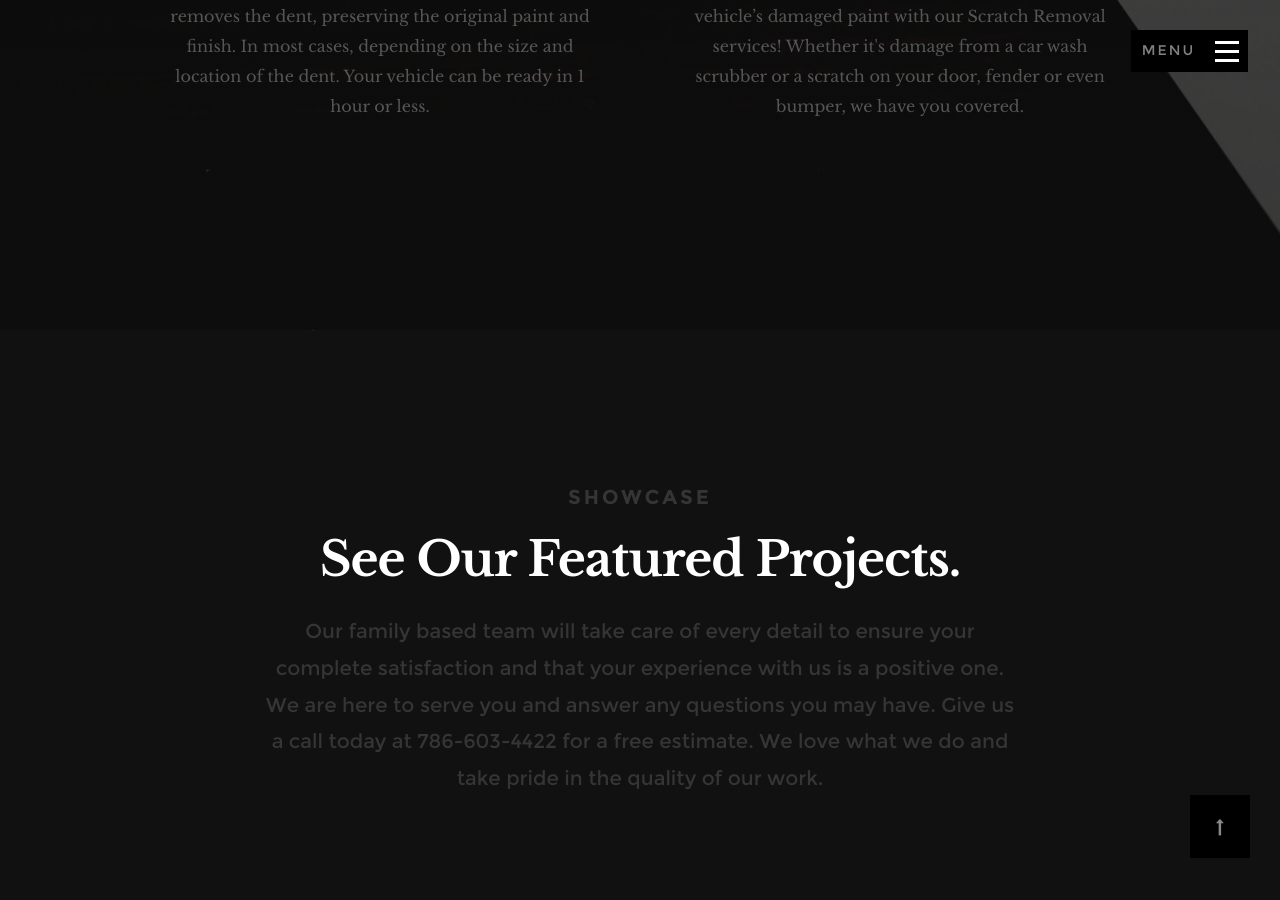
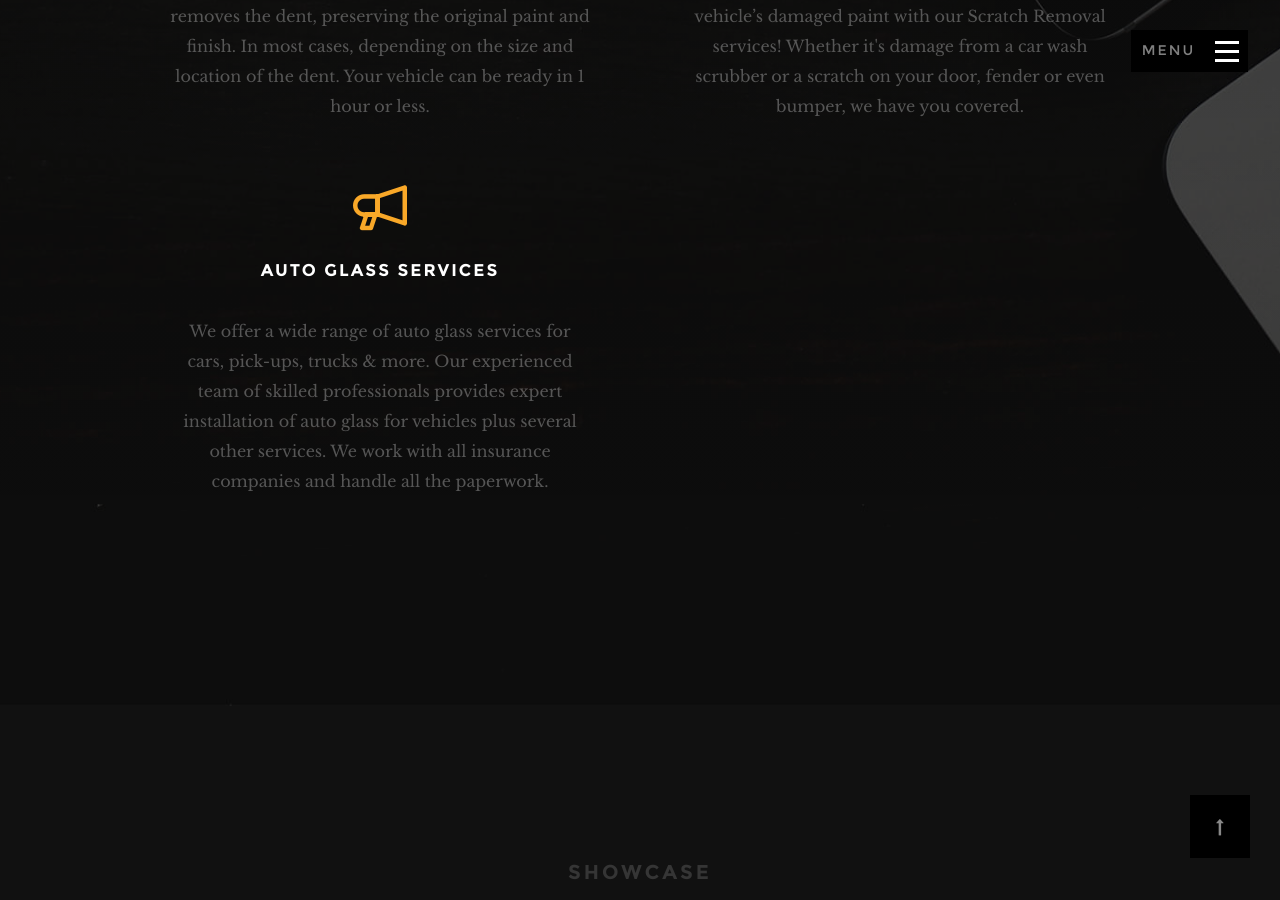
Before and after one commit to julioarhernandez/trujillosrepairs, a Jekyll site: the page built from pages/index.html, in a window 1280 px wide and 900 px high, scrolled down 2903 px. Built offline with Jekyll 4.4.1, drawn with Linux system fonts in a browser that asks for light colours; some web fonts are replaced.

Commit message:
Update Pages “home”

```diff
--- a/_data/home/home.yml
+++ b/_data/home/home.yml
@@ -53,6 +53,14 @@ services:
         or even bumper, we have you covered.</p>
       icon: icon-megaphone
       title: Scratch removal
+    - content: >-
+        <p>We offer a wide range of auto glass services for cars, pick-ups,
+        trucks & more. Our experienced team of skilled professionals provides
+        expert installation of auto glass for vehicles plus several other
+        services. We work with all insurance companies and handle all the
+        paperwork. </p>
+      icon: icon-megaphone
+      title: Auto glass services
   subtitle: Services
   title: What we do
 portfolio:
```
